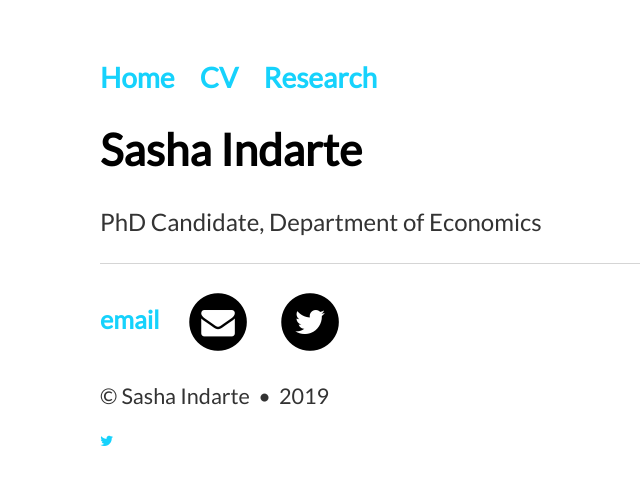
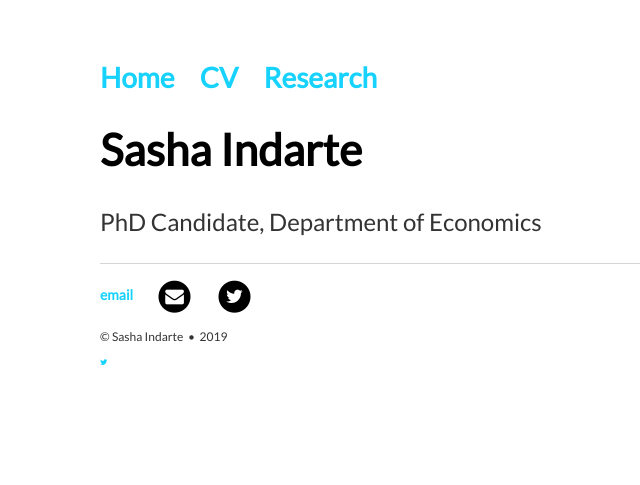
Before and after one commit to sashaindarte/sashaindarte.github.io, a Jekyll site: the page built from index.html, in a window 1280 px wide. Shown: the top 485 px of the page, without its empty margins (92-732 px from the left). Built offline with Jekyll 4.4.1, drawn with Linux system fonts in a browser that asks for light colours.

Commit message:
Update main.css

```diff
--- a/css/main.css
+++ b/css/main.css
@@ -37,7 +37,7 @@ a:hover {
 }
 footer {
     border-top: 1px solid #d5d5d5;
-    font-size: .9em;
+    font-size: .5em;
 }
 
 ul.posts {
```
